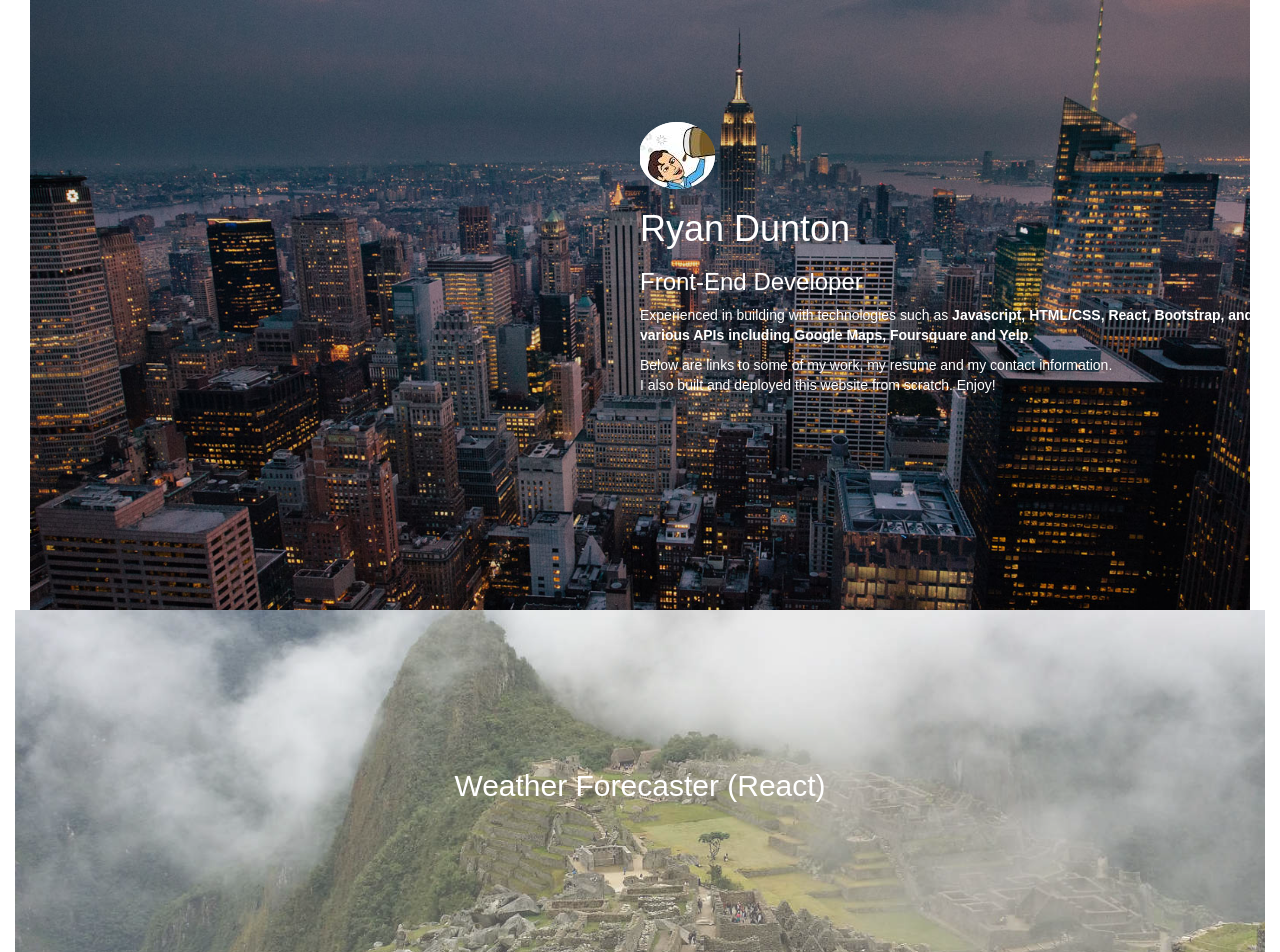
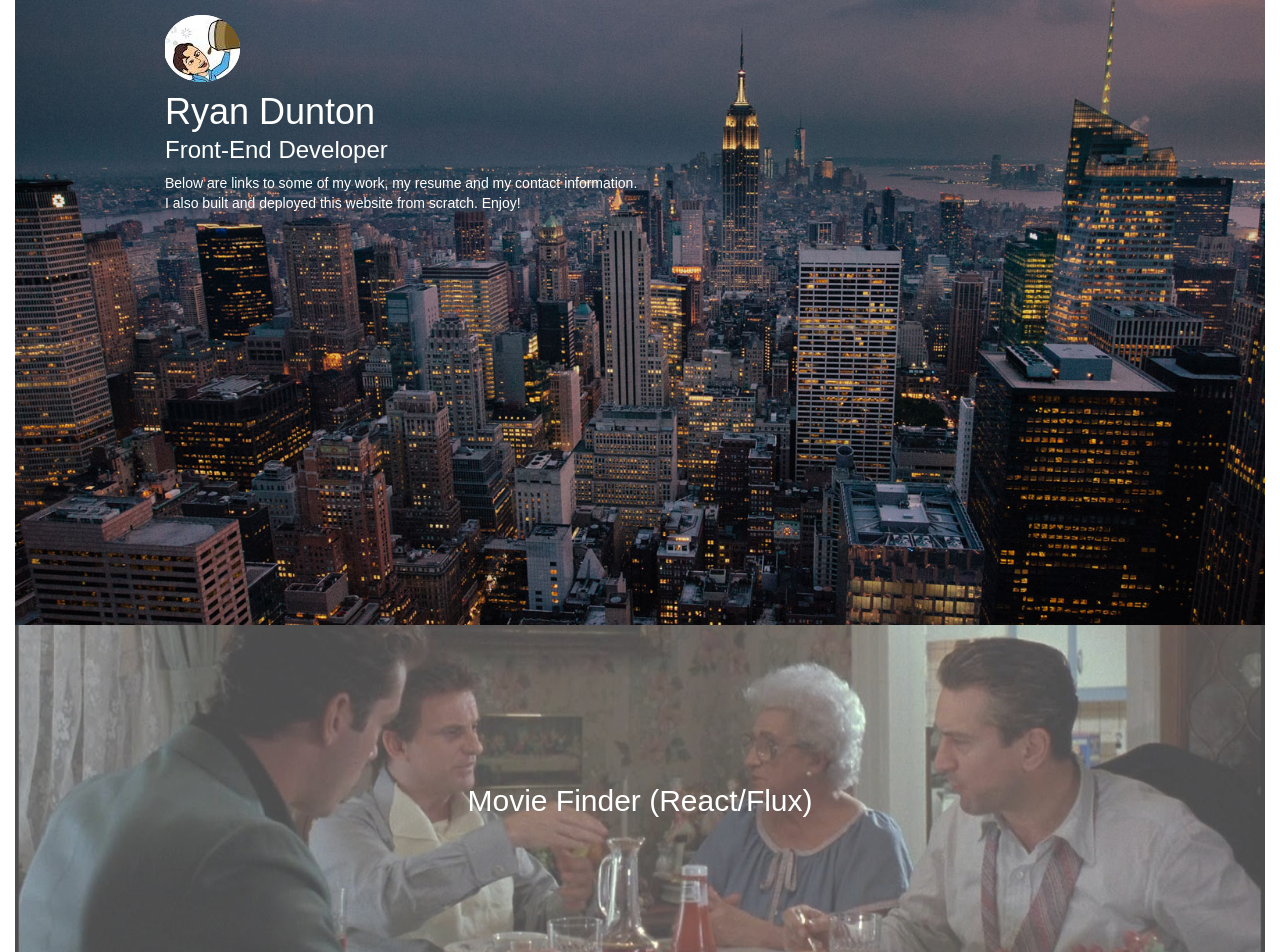
Before and after one commit to dunton-zz/homepageReact, a React (Create React App) app in the folder homepage/: page / in a window 1280 px wide. Shown: the top 952 px of the page. Built offline with nearby package versions, Linux system fonts and the light colour scheme.

Commit message:
added movie finder and made some changes to styles

```diff
--- a/homepage/src/App.css
+++ b/homepage/src/App.css
@@ -5,7 +5,6 @@ html, body {
   width: 100%;
 
 }
-
 
 .img-responsive {
   width: 100%;
@@ -22,6 +21,15 @@ html, body {
   min-width: 100%
 }
 
+#name {
+  margin-bottom: 5px;
+  margin-top: 10px;
+}
+
+#position {
+  margin-top: 5px;
+}
+
  .mainPic {
   opacity: .7;
   width: 100%;
@@ -36,12 +44,13 @@ html, body {
 #headshot {
   position: absolute;
   bottom: 0;
-  width: 50%;
-  height: 80%;
+  width: 80%;
+  height: 100%;
   text-align: left;
-  right: 0;
   padding-right: 10px;
   color: white;
+  margin-left: 150px;
+  padding-top: 15px;
 }
 
 #headpic {
@@ -51,7 +60,8 @@ html, body {
   float: right;
   bottom: 0;
   right: 0;
-  bottom: 500px;
+
+
 }
 
 #tech {
--- a/homepage/src/App.js
+++ b/homepage/src/App.js
@@ -9,8 +9,9 @@ class App extends Component {
     return (
       <div className="container-fluid">
         <HeaderRow mainImage="media/ny.jpg" headshot="media/headshot.png" />
-        <ProjectRow name="Weather Forecaster (React)" link="weather" image="media/weather.jpg"/>
-        <ProjectRow name="Ryantube! (YT-ish Clone Using React)" link="ryantube" image="media/ryantube.jpg"/>
+        <ProjectRow name="Movie Finder (React/Flux)" link="movie-finder" image="media/movie-finder.jpg"/>
+        <ProjectRow name="Weather Forecaster (React/Redux)" link="weather" image="media/weather.jpg"/>
+        <ProjectRow name="Ryantube (React)" link="ryantube" image="media/ryantube.jpg"/>
         <ProjectRow name="Todo List App (React)" link="todo" image="media/todo.png"/>
         <ProjectRow name="Neighborhood Map" link="neighborhood" image="media/maps.jpg"/>
         <ProjectRow name="AJAX Location API Information" link="ajax" image="media/nyt.jpg"/>
--- a/homepage/src/components/header_row.js
+++ b/homepage/src/components/header_row.js
@@ -3,8 +3,9 @@ import React, { Component } from 'react';
 class HeaderRow extends Component {
 	render() {
 		return (
+			<div className="row">
 				<div className="col-md-12 header">
-				<img className="img-responsive" src={this.props.mainImage} alt="main background image" />
+					<img className="img-responsive main-image" src={this.props.mainImage} alt="main background image" />
 						<div id="headshot">
 							<div id ="headPic">
 								<img src={this.props.headshot} alt="headshot" />
@@ -12,8 +13,8 @@ class HeaderRow extends Component {
 							<h1 id="name">Ryan Dunton</h1>
 							<h3 id = "position">Front-End Developer</h3>
 							<h4 id ="position2">Front-End Developer</h4>
-						<p id="info">Experienced in building with technologies such as <span id="tech">Javascript, HTML/CSS, React, Bootstrap, and various APIs including Google Maps, Foursquare and Yelp</span>.</p>
 							<p id ="info">Below are links to some of my work, my resume and my contact information. <br/> I also built and deployed this website from scratch. Enjoy!</p>
+					</div>
 				</div>
 			</div>
 		)
--- a/homepage/src/components/project_row.js
+++ b/homepage/src/components/project_row.js
@@ -1,4 +1,5 @@
 import React, { Component } from 'react';
+// images are 1440x400
 
 class ProjectRow extends Component {
 	render() {
```
Also changed, not shown: homepage/public/media/movie-finder.jpg (added), 1 other file (tests, documents, lock files or other folders). Lines whose indentation alone changed are shown as unchanged.
